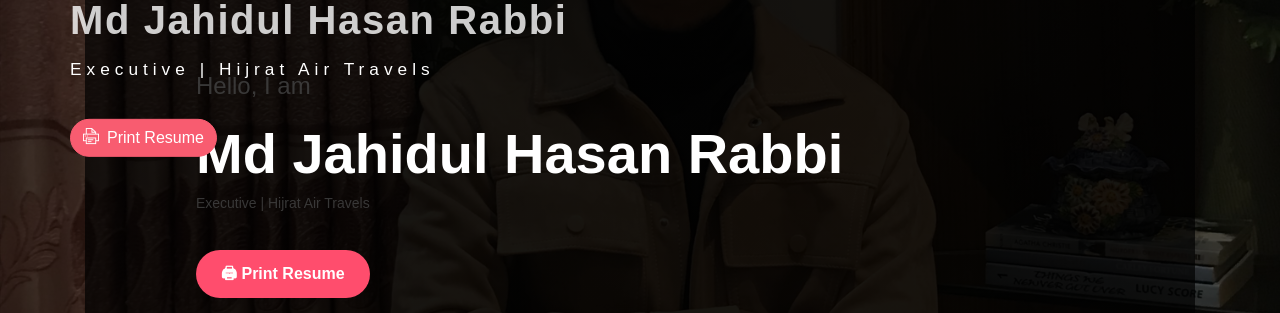
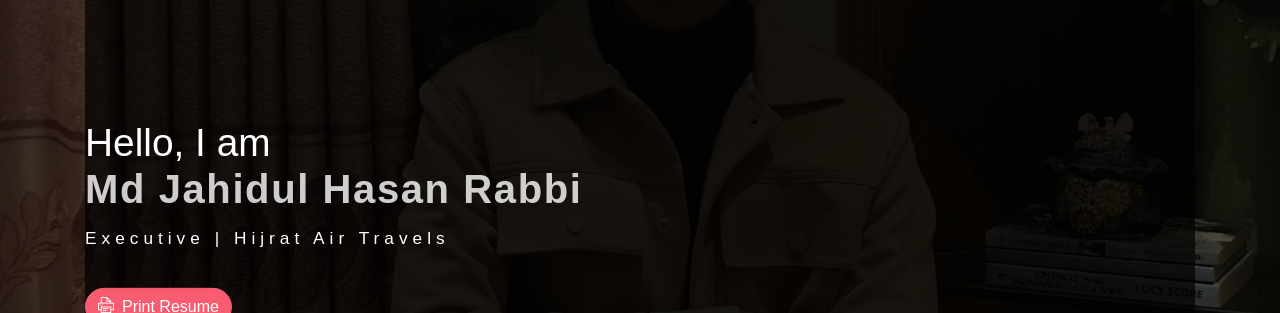
Before and after one commit to jahidhr1019/jahidrabbi, a website: page index.html in a window 1280 px wide. Shown: the part 296-609 px from the top of the page. Drawn offline with Linux system fonts and the light colour scheme; grey boxes are pictures that could not be loaded.

Commit message:
Update index.html

```diff
--- a/index.html
+++ b/index.html
@@ -40,17 +40,6 @@
         <a href="#"><i class="fab fa-instagram"></i></a>
         <a href="#"><i class="fab fa-github"></i></a>
     </div>
-
-    <div class="hero-content">
-        <p class="intro-text">Hello, I am</p>
-        <h1>Md Jahidul Hasan Rabbi</h1>
-        <p class="subtitle">Executive | Hijrat Air Travels</p>
-
-        <a href="#" class="print-btn">
-            <span>&#128424;</span> Print Resume
-        </a>
-    </div>
-</div>
             <div class="header-content">
                 <h4 class="header-subtitle">Hello, I am</h4>
                 <h1 class="header-title" style="font-size: 2.5rem; letter-spacing: 0.1rem;">Md Jahidul Hasan Rabbi</h1>
```
